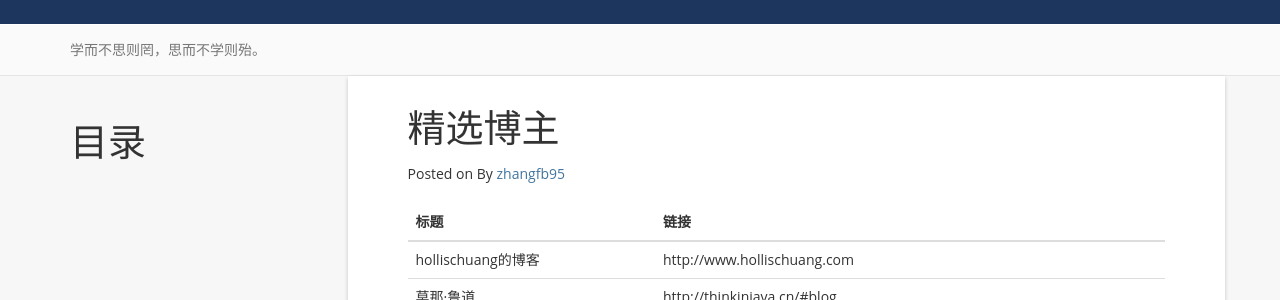
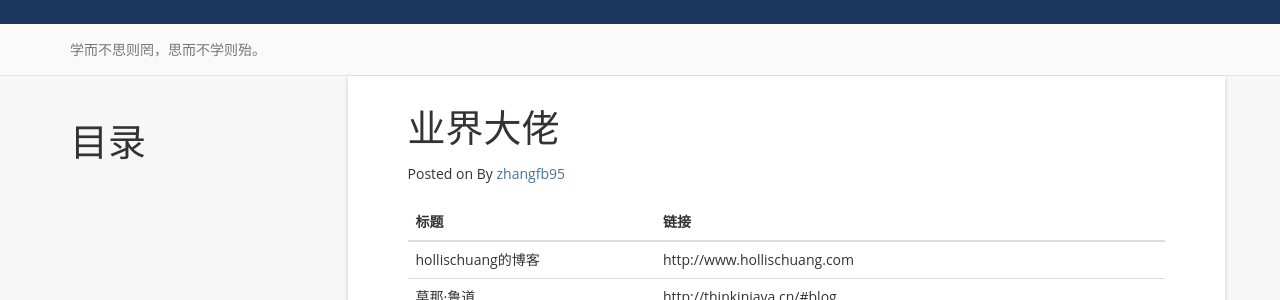
Before and after one commit to zhangfb95/zhangfb95.github.io.bak, a Jekyll site: the page built from friend.md, in a window 1280 px wide and 1179 px high. Shown: the part 136-436 px from the top of the window. Built offline with Jekyll 4.4.1, drawn with Linux system fonts in a browser that asks for light colours; nearby versions of some CDN libraries; a script that is not in the unit is left out; comment, search, counter and statistics services are not loaded.

Commit message:
修改精选博主为业界大佬

```diff
--- a/_includes/header.html
+++ b/_includes/header.html
@@ -35,7 +35,7 @@
           <ul class="dropdown-menu">
             <li><a rel="nofollow" target="_blank" href="{{site.github}}">Github</a></li>
             <li><a rel="nofollow" href="{{ '/books' | prepend: site.baseurl }}">我的书单</a></li>
-            <li><a rel="nofollow" href="{{ '/friend' | prepend: site.baseurl }}">精选博主</a></li>
+            <li><a rel="nofollow" href="{{ '/friend' | prepend: site.baseurl }}">业界大佬</a></li>
             <li><a rel="nofollow" href="{{ '/thinkinlife' | prepend: site.baseurl }}">个人警醒</a></li>
             <li class="divider"></li>
             <li><a rel="nofollow" href="{{ '/reference' | prepend: site.baseurl }}">推荐博客</a></li>
--- a/friend.md
+++ b/friend.md
@@ -1,6 +1,6 @@
 ---
 layout: post
-title: 精选博主
+title: 业界大佬
 permalink: /friend/
 ---
 
```
